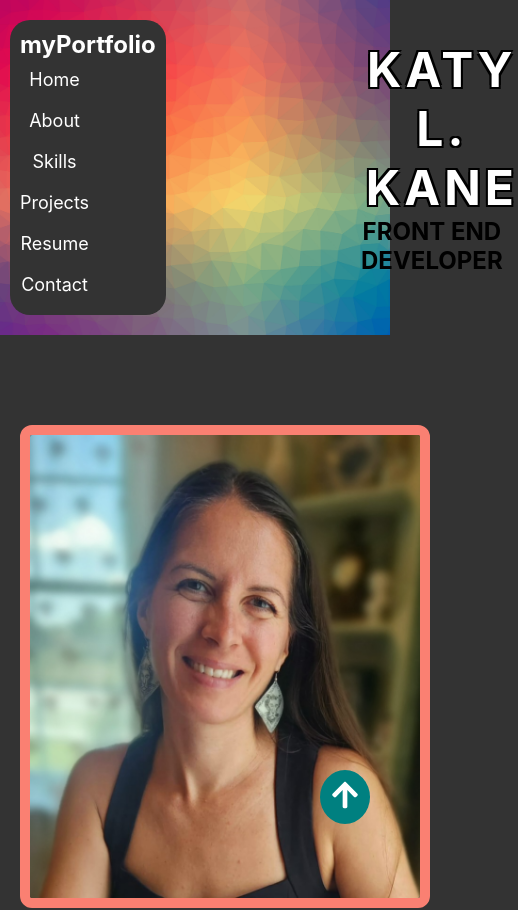
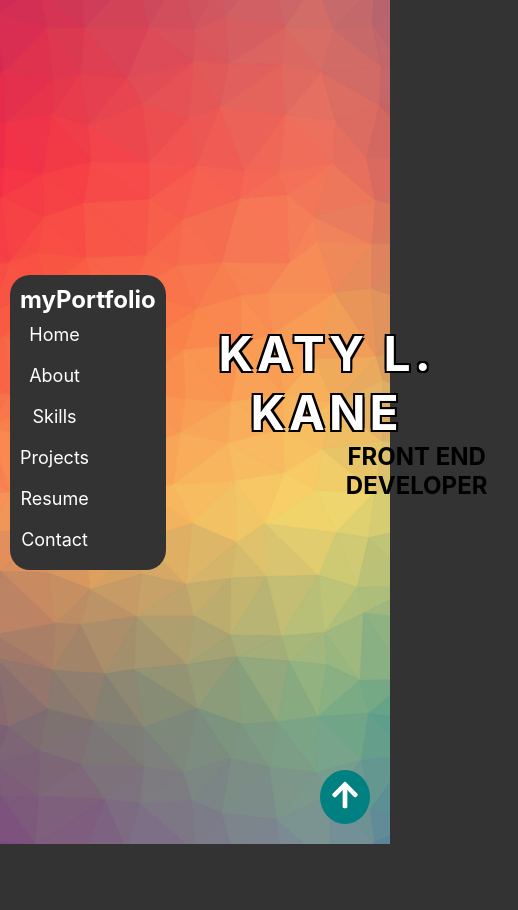
Before and after one commit to Katytheartist/klkportfolio, a React (Create React App) app: page / in a window 390 px wide. Shown: the top 910 px of the page, 518 px wide, since content can reach past the window. Built offline with nearby package versions, Linux system fonts and the light colour scheme.

Commit message:
working on header

```diff
--- a/src/Components/Header.css
+++ b/src/Components/Header.css
@@ -5,6 +5,7 @@
     background-repeat: no-repeat;
     height: 500px;
     width: 100vw;
+
     display: flex;
     flex-direction: column;
     justify-content: center;
@@ -57,17 +58,23 @@
 
   @media (max-width: 1080px) {
     .hero {
-      height: auto;
+      height: 100vh;
+      width: 100vw;
       background-size: cover;
-      width: 100%;
+      margin: 0;
+      padding: 0;
     }
 
     .hero-title {
       font-size: 3rem;
+      margin: 0 auto;
+      text-align: center;
     }
 
     .job-title {
       font-size: 1.5rem;
+      margin: 0, auto;
+      text-align: center;
     }
 
 
```
